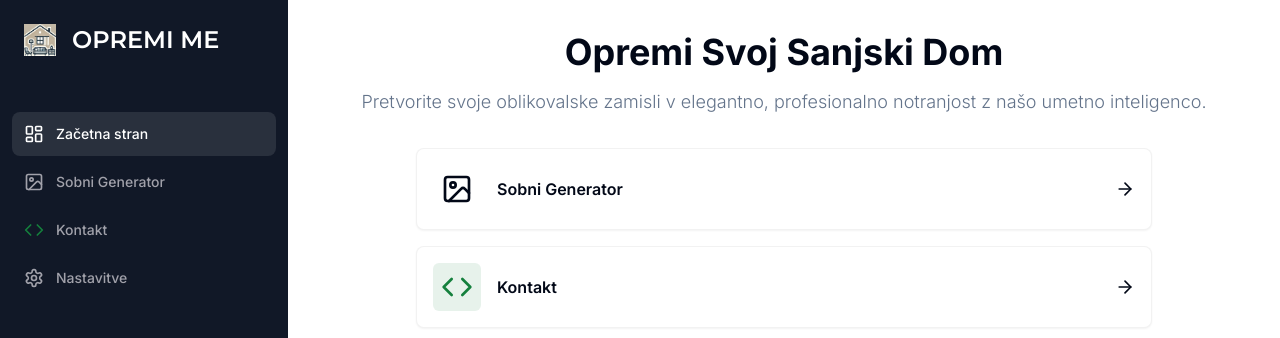
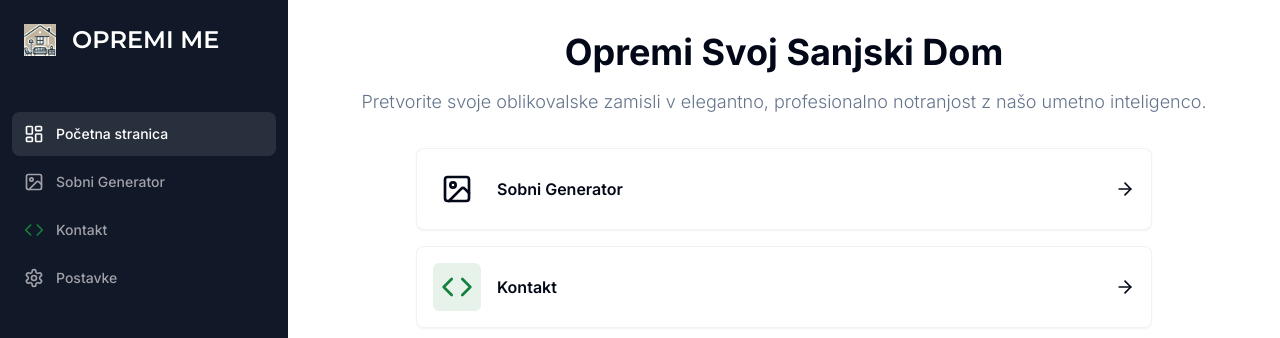
Before and after one commit to Prepadin/opremimecom, a Next.js app: page /dashboard in a window 1280 px wide. Shown: the top 338 px of the page. Built offline with nearby package versions, Linux system fonts and the light colour scheme; no server answers.

Commit message:
first commit

```diff
--- a/constants/index.ts
+++ b/constants/index.ts
@@ -83,14 +83,14 @@ export const TOOLS = [
 
 export const ROUTES = [
   {
-    label: 'Začetna stran',
+    label: 'Početna stranica',
     icon: LayoutDashboard,
     href: '/dashboard',
     color: 'text-sky-500',
   },
   ...TOOLS,
   {
-    label: 'Nastavitve',
+    label: 'Postavke',
     icon: Settings,
     href: '/settings',
     color: null,
```
